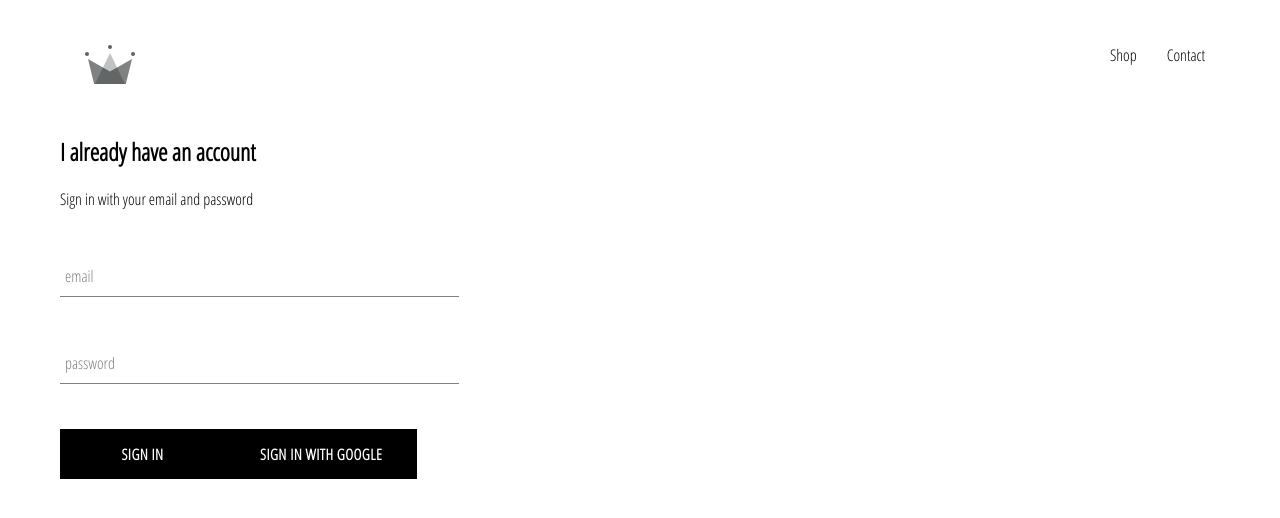
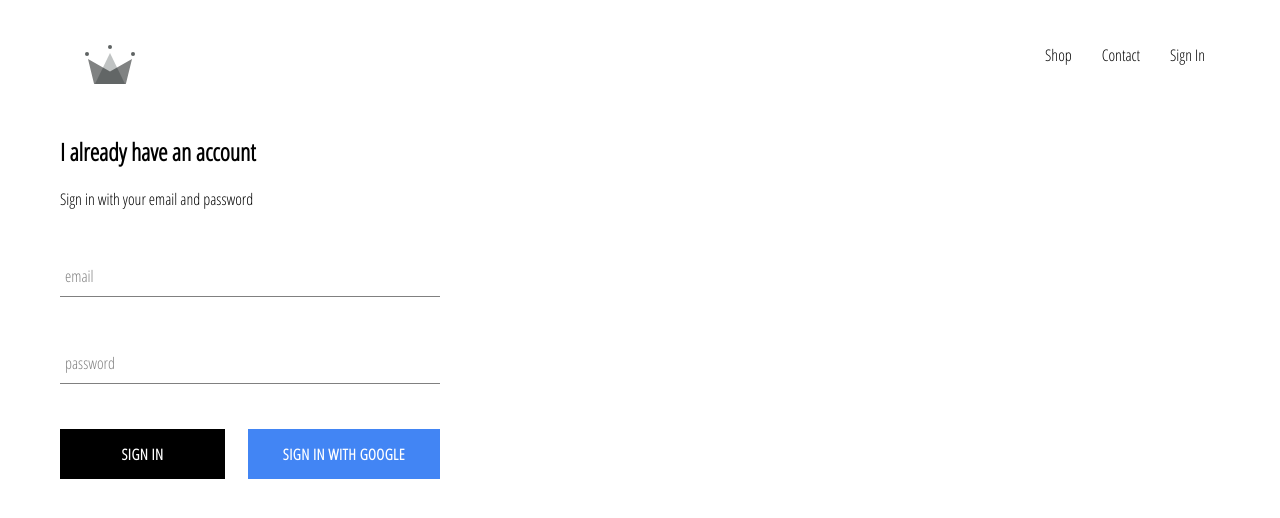
Before and after one commit to TrashTalkLandfill/ecom2, a React (Create React App) app: page /signin in a window 1280 px wide. Shown: the top 518 px of the page. Built offline with nearby package versions, Linux system fonts and the light colour scheme; no server answers.

Commit message:
adds sign-in + sign-out buttons, additional styling

```diff
--- a/src/App.css
+++ b/src/App.css
@@ -7,3 +7,7 @@
   text-decoration: none;
   color: black;
 }
+
+* {
+  box-sizing: border-box;
+}
--- a/src/App.js
+++ b/src/App.js
@@ -6,11 +6,35 @@
 import ShopPage from './pages/shop/shop.component';
 import Header from './components/header/header.component'
 import SignInAndSignUpPage from './pages/sign-in-and-sign-up/sign-in-and-sign-up.component';
+import { auth } from './firebase/firebase.utils';
 
-function App() {
+class App extends React.Component {
+  constructor() {
+    super();
+
+    this.state = {
+      currentUser: null
+    }
+  }
+
+  unsubscribeFromAuth = null;
+
+  componentDidMount() {
+    this.unsubscribeFromAuth = auth.onAuthStateChanged(user => {
+      this.setState({ currentUser: user });
+
+      console.log(user);
+    })
+  }
+
+  componentWillUmmount() {
+    this.unsubscribeFromAuth();
+  }
+
+  render() {
     return (
       <div>
-      <Header />
+        <Header currentUser={this.state.currentUser} />
         <Switch>
           <Route exact path='/' component={HomePage} />
           <Route path='/shop' component={ShopPage} />
@@ -19,5 +43,6 @@
       </div>
     );
   }
+}
 
 export default App;
--- a/src/components/custom-button/custom-button.component.jsx
+++ b/src/components/custom-button/custom-button.component.jsx
@@ -1,8 +1,10 @@
 import React from 'react';
 import './custom-button.styles.scss';
 
-const CustomButton = ({ children, ...otherProps }) => (
-  <button className='custom-button' {...otherProps}>
+const CustomButton = ({ children, isGoogleSignIn, ...otherProps }) => (
+  <button className={`
+    ${isGoogleSignIn ?  'google-sign-in' : '' }
+    custom-button`} {...otherProps}>
     {children}
   </button>
 )
--- a/src/components/custom-button/custom-button.styles.scss
+++ b/src/components/custom-button/custom-button.styles.scss
@@ -19,4 +19,14 @@
     color: black;
     border: 1px solid black;
   }
+
+  &.google-sign-in {
+    background-color: #4285f4;
+    color: white;
+
+    &:hover {
+      background-color: #357ae8;
+      border: none;
+    }
+  }
 }
--- a/src/components/header/header.component.jsx
+++ b/src/components/header/header.component.jsx
@@ -2,8 +2,9 @@
 import { Link } from 'react-router-dom';
 import { ReactComponent as Logo } from '../../assets/crown.svg';
 import './header.styles.scss';
+import { auth } from '../../firebase/firebase.utils';
 
-const Header = () => (
+const Header = ({ currentUser }) => (
   <div className='header'>
     <Link to='/' className='logo-container'>
       <Logo className='logo' />
@@ -15,6 +16,12 @@
       <Link className='option' to='/contact'>
         Contact
       </Link>
+      {
+        currentUser ?
+        <div className='option' onClick={() => auth.signOut()}>Sign Out</div>
+        :
+        <Link className='option' to='/signin'>Sign In</Link>
+      }
     </div>
   </div>
 )
--- a/src/components/header/header.styles.scss
+++ b/src/components/header/header.styles.scss
@@ -20,6 +20,7 @@
 
     .option {
       padding: 10px 15px;
+      cursor: pointer;
     }
   }
 }
--- a/src/components/sign-in/sign-in.component.jsx
+++ b/src/components/sign-in/sign-in.component.jsx
@@ -11,23 +11,23 @@
     this.state = {
       email: '',
       password: ''
-    }
+    };
   }
 
   handleSubmit = event => {
     event.preventDefault();
 
-    this.setState({ email: '', password: '' })
-  }
+    this.setState({ email: '', password: '' });
+  };
 
   handleChange = event => {
     const { value, name } = event.target;
 
-    this.setState({ [name]: value})
-  }
+    this.setState({ [name]: value });
+  };
 
   render() {
-    return(
+    return (
       <div className='sign-in'>
         <h2>I already have an account</h2>
         <span>Sign in with your email and password</span>
@@ -36,8 +36,8 @@
           <FormInput
             name='email'
             type='email'
+            handleChange={this.handleChange}
             value={this.state.email}
-            handleChange={this.handleChange}
             label='email'
             required
           />
@@ -49,11 +49,15 @@
             label='password'
             required
           />
-          <CustomButton type='submit'> Sign In </CustomButton>
-          <CustomButton onClick={signInWithGoogle}>Sign In With Google</CustomButton>
+          <div className='buttons'>
+            <CustomButton type='submit'> Sign in </CustomButton>
+            <CustomButton onClick={signInWithGoogle} isGoogleSignIn>
+              Sign in with Google
+            </CustomButton>
+          </div>
         </form>
       </div>
-    )
+    );
   }
 }
 
--- a/src/components/sign-in/sign-in.styles.scss
+++ b/src/components/sign-in/sign-in.styles.scss
@@ -1,9 +1,14 @@
 .sign-in {
-  width: 30vw;
+  width: 380px;
   display: flex;
   flex-direction: column;
 
   .title {
     margin: 10px 0;
   }
+
+  .buttons {
+    display: flex;
+    justify-content: space-between;
+  }
 }
--- a/src/firebase/firebase.utils.js
+++ b/src/firebase/firebase.utils.js
@@ -19,6 +19,7 @@
 export const firestore = firebase.firestore();
 
 const provider = new firebase.auth.GoogleAuthProvider();
-provider.setCustomParameters({ prompt: 'select-account' });
+provider.setCustomParameters({ prompt: 'select_account' });
 export const signInWithGoogle = () => auth.signInWithPopup(provider);
+
 export default firebase;
```
Lines whose indentation alone changed are shown as unchanged.
